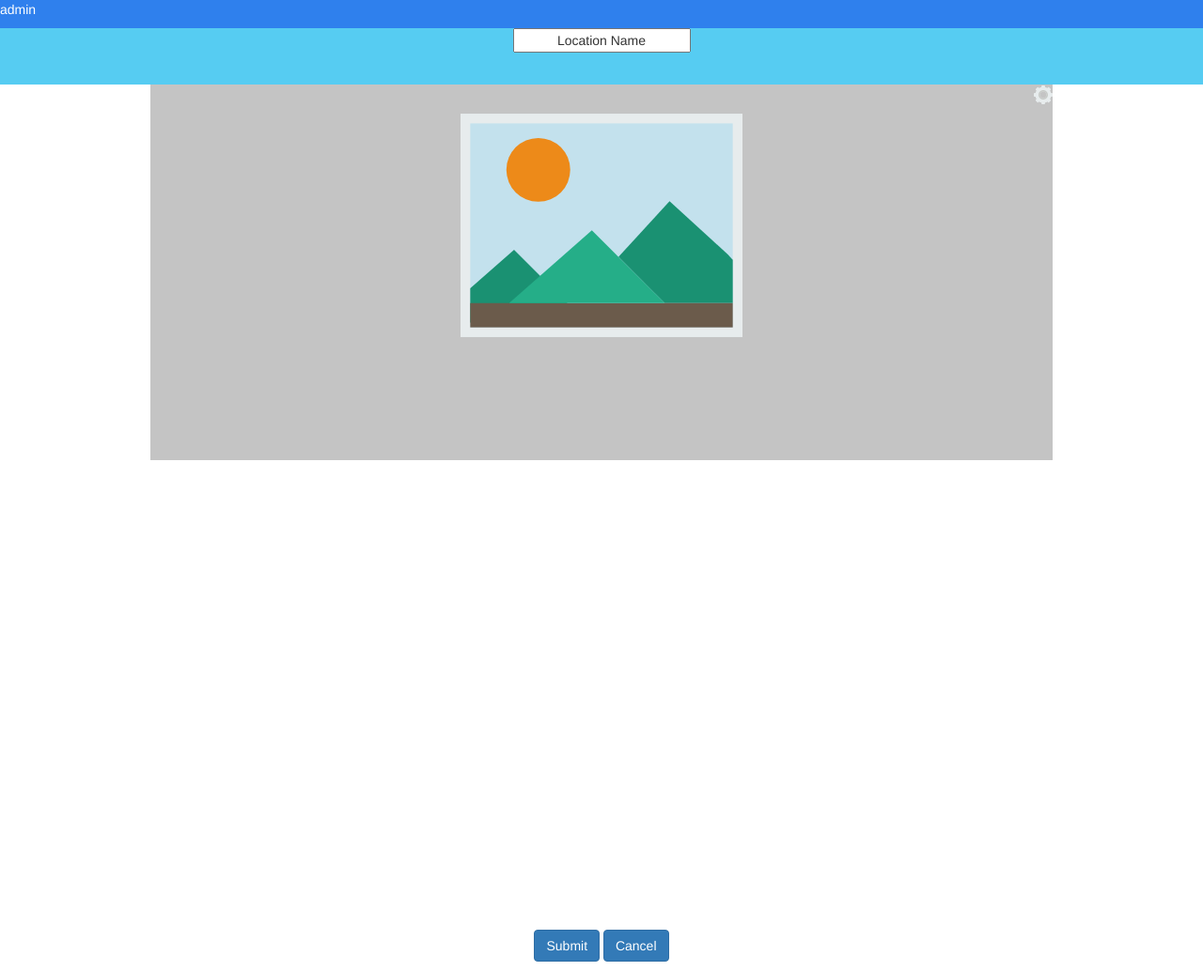
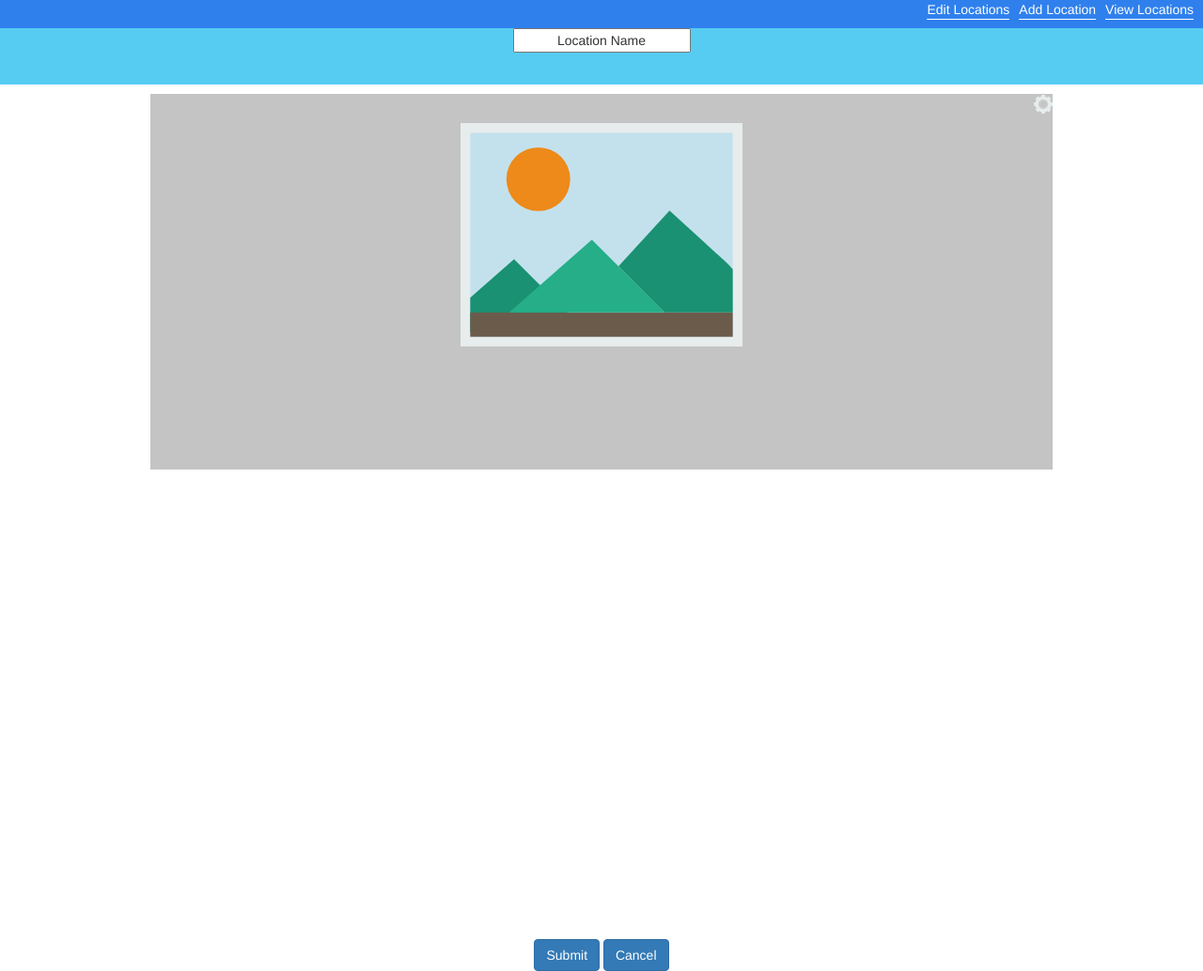
Before and after one commit to tfroseman/behrend-tour, a Node project: template views/index.ejs in a window 1280 px wide. Shown: the whole page at 94% size. Run offline with Node 20 templates, Linux system fonts and the light colour scheme; the template is opened without the code that fills it, so the values that code supplies are empty; some libraries are stand-ins or nearby versions.

Commit message:
Fixed encapsualtion error

```diff
--- a/package.json
+++ b/package.json
@@ -18,6 +18,7 @@
     "body-parser": "^1.18.3",
     "ejs": "^2.6.1",
     "express": "^4.16.3",
-    "mongodb": "^3.1.0-beta4"
+    "mongodb": "^3.1.0-beta4",
+    "promise": "^8.0.1"
   }
 }
--- a/public/css/style.css
+++ b/public/css/style.css
@@ -2,21 +2,24 @@
   background-color:#2F80ED;
   height:30px;
   width:100%;
-  box-shadow: 0px 4px 4px rgba(0, 0, 0, 0.25);
 }
-#admin-menu p{
+#admin-menu a{
+  float:right;
+  margin-right: 10px;
   color: white;
+  border-bottom: 1px solid white;
+}
+#admin-menu a:hover{
+  text-decoration: none;
+  color:#56CCF2;
+  border-color: #56CCF2;
 }
 #location-header{
   background-color: #56CCF2;
   height:60px;
+  margin-bottom: 10px;
 }
-#location-header p{
-  color:white;
-}
-#location-header p:hover{
-  background-color: #28A9FF;
-}
+
 #location-title{
     text-align: center;
     margin: auto;
@@ -67,4 +70,5 @@
   padding: 12px 16px;
 }
 .dropdown-content a:hover{background-color: #28A9FF;}
+
 .show {display:block;}
--- a/server.js
+++ b/server.js
@@ -94,3 +94,4 @@ function database_connection(col, query) {
     // Return the result
     return items
 })
+}
--- a/views/index.ejs
+++ b/views/index.ejs
@@ -23,7 +23,13 @@
   <form action="/" method="post">
 
     <div id="admin-menu">
-      <p> admin </p>
+      <div>
+      <a href="google.com">View Locations</a>
+      <div style="background-color:white; float:right; width:2px !important; "></div>
+      <a href="google.com">Add Location</a>
+      <div style="background-color:white; float:right; width:2px !important;"></div>
+      <a href="google.com">Edit Locations</a>
+    </div>
     </div>
 
     <div id="location-header">
```
Also changed, not shown: 1 other file.
